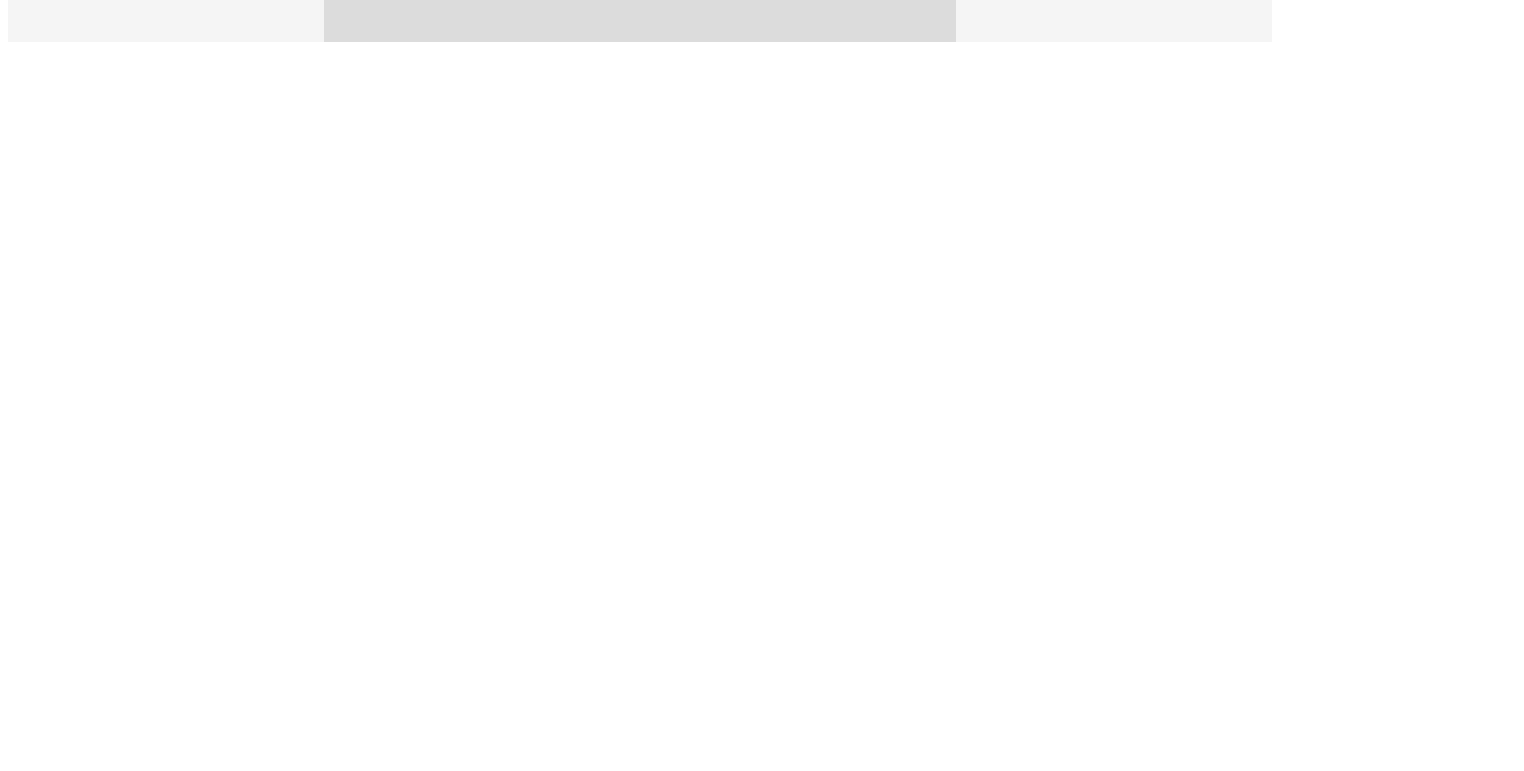
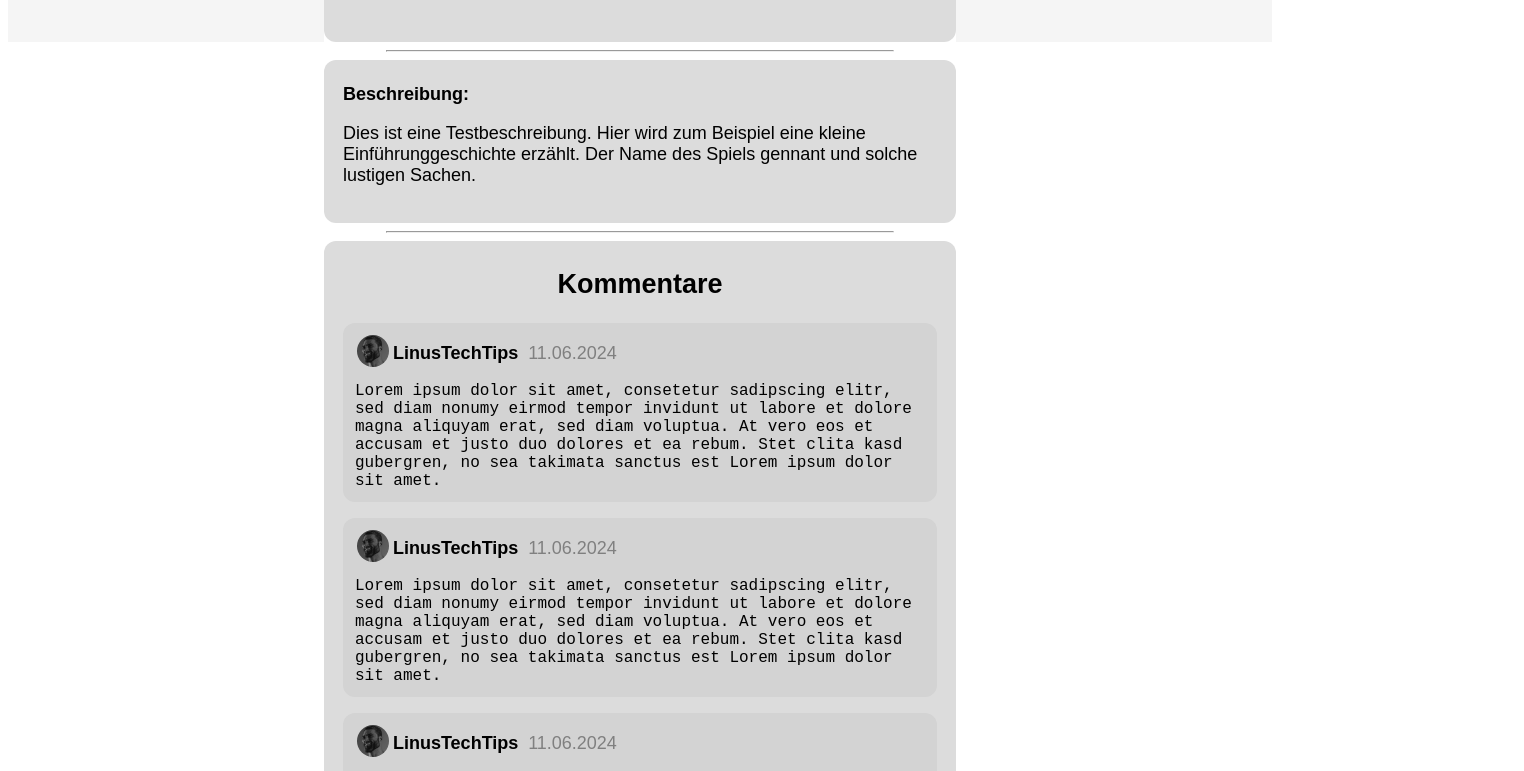
Before and after one commit to ArchdragonPeak/gc_industries, a Vue app in the folder frontend/: page /game/1 in a window 1280 px wide. Shown: the part 880-1651 px from the top of the page, 1524 px wide, since content can reach past the window. Before the commit the page ends 930 px from the top, so only its background shows below. Built offline with nearby package versions, Linux system fonts and the light colour scheme; no server answers.

Commit message:
added gameview content

```diff
--- /dev/null
+++ b/frontend/src/components/CommentItem.vue
@@ -0,0 +1,74 @@
+<template>
+    <div class="commentitem">
+        <div class="head">
+            <div class="profile">
+                <div class="profile-item">
+                    <img alt="Pic" src="../../public/img/gigachad_logo.png"  height="32" width="32">
+                </div>
+                <div class="profile-item">
+                    <p><b>LinusTechTips</b></p>
+                </div>
+                <div class="profile-item" id="date">
+                    <p> 11.06.2024 </p>
+                </div>
+            </div>
+
+        </div>
+
+        <div class="body">
+            <div class="text-wrapper">
+                <p class="text"> Lorem ipsum dolor sit amet, consetetur sadipscing elitr, sed diam nonumy eirmod tempor invidunt ut labore et dolore magna aliquyam erat, sed diam voluptua. At vero eos et accusam et justo duo dolores et ea rebum. Stet clita kasd gubergren, no sea takimata sanctus est Lorem ipsum dolor sit amet. </p>
+            </div>
+        </div>
+    </div>
+</template>
+
+<script>
+    export default {
+        name:'CommentItem',
+        props: {
+                profilepic: String,
+                username: String,
+                date: String
+        }
+    }
+</script>
+
+<style scoped>
+#date {
+    color: gray;
+    padding-left: 1%;
+}
+img {
+    border-radius: 50%;
+}
+.profile {
+    padding: 0;
+    margin-left: 12px;
+}
+.commentitem {
+    background-color: lightgray;
+    border-radius: 12px;
+}
+.head {
+    align-content: center;
+    height: 20%;
+}
+.body {
+    height: 80%;
+}
+.profile-item {
+    display: inline-block;
+    vertical-align: middle;
+    margin: 2px 2px 0px 2px;
+}
+.text-wrapper {
+    margin: 0px 12px 12px 12px;
+    font-size: 16px;
+    font-family: monospace;
+}
+.text {
+    padding-bottom: 12px;
+    margin-top: 0px;
+}
+</style>
--- a/frontend/src/components/TestGameList.vue
+++ b/frontend/src/components/TestGameList.vue
@@ -7,7 +7,7 @@
                 :name = "game.name"
                 :gameID = "game.gameID"
                 :tags = "game.tags"
-                :rating= game.bewertung>
+                :rating= game.rating>
             </GameListItem>
     </div>
 </template>
--- a/frontend/src/views/GameView.vue
+++ b/frontend/src/views/GameView.vue
@@ -1,22 +1,49 @@
 <template>
     <h1 class="title">{{ game.name }}</h1>
 
-    <div class="wrapper">
-        <div class="left">Left</div>
+    <div class="game-wrapper">
+        <div class="left"></div>
 
         <div class="main">
-            <p>Game</p>
+            <img src="../../public/img/test_game.jpg" height="700" width="1200">
         </div>
 
         <div class="right">Spielanleitung</div>
+
     </div>
+
+    <div class="info-wrapper">
+      <hr style="width: 80%">
+      <div class="description">
+        <div class="description-text">
+          <p><b>Beschreibung:</b></p>
+          <p>Dies ist eine Testbeschreibung. Hier wird zum Beispiel eine kleine Einführunggeschichte
+            erzählt. Der Name des Spiels gennant und solche lustigen Sachen.
+          </p>
+        </div>
+      </div>
+      <hr style="width: 80%">
+      <div class="comments">
+        <div class="comments-text">
+          <h2 style="text-align: center">Kommentare</h2>
+          <CommentItem></CommentItem>
+          <CommentItem></CommentItem>
+          <CommentItem></CommentItem>
+          <CommentItem></CommentItem>
+          <CommentItem></CommentItem>
+
+        </div>
+      </div>
+    </div>
+
 </template>
 
 <script>
-
+import CommentItem from '@/components/CommentItem.vue'
 export default{
     name: 'GameView',
     components: {
+      CommentItem
     },
     data() {
       return {
@@ -53,6 +80,26 @@ export default{
 </script>
 
 <style scoped>
+.description {
+  width: 100%;
+  border-radius: 12px;
+  background-color: gainsboro;
+  text-align: left;
+}
+.comments {
+  width: 100%;
+  border-radius: 12px;
+  background-color: gainsboro;
+  text-align: left;
+}
+.comments-text {
+  font-size: 18px;
+  padding: 1% 3% 3% 3%;
+}
+.description-text {
+  font-size: 18px;
+  padding: 1% 3% 3% 3%;
+}
 body {
     overflow-y: scroll;
 }
@@ -61,11 +108,16 @@ h1.title {
     font-size: 50px;
     text-align: center;
 }
-div.wrapper {
-    width: 100%;
+.game-wrapper {
     height: 800px;
     text-align: center;
     font-size: 40px;
+    font-family: sans-serif;
+}
+div.info-wrapper {
+    margin-left: 25%;
+    margin-right: 25%;
+    text-align: center;
     font-family: sans-serif;
 }
 div.left {
@@ -86,5 +138,7 @@ div.main {
     width: 50%;
     background-color: gainsboro;
     height: 100%;
+    align-content: center;
+    border-radius: 12px;
 }
 </style>
```
Also changed, not shown: frontend/public/img/test_game.jpg (added), 1 other file (tests, documents, lock files or other folders).
